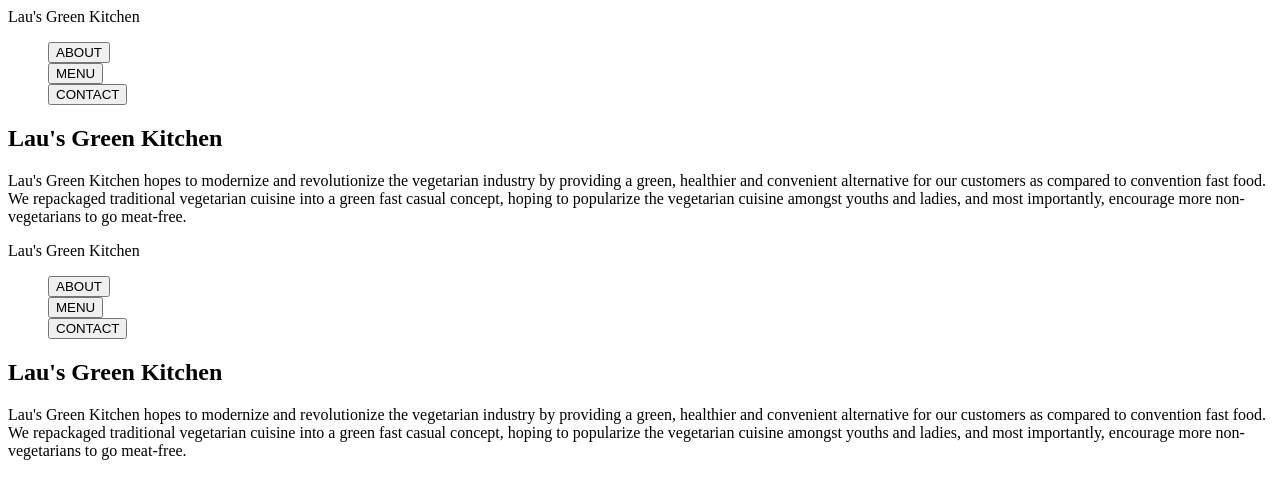
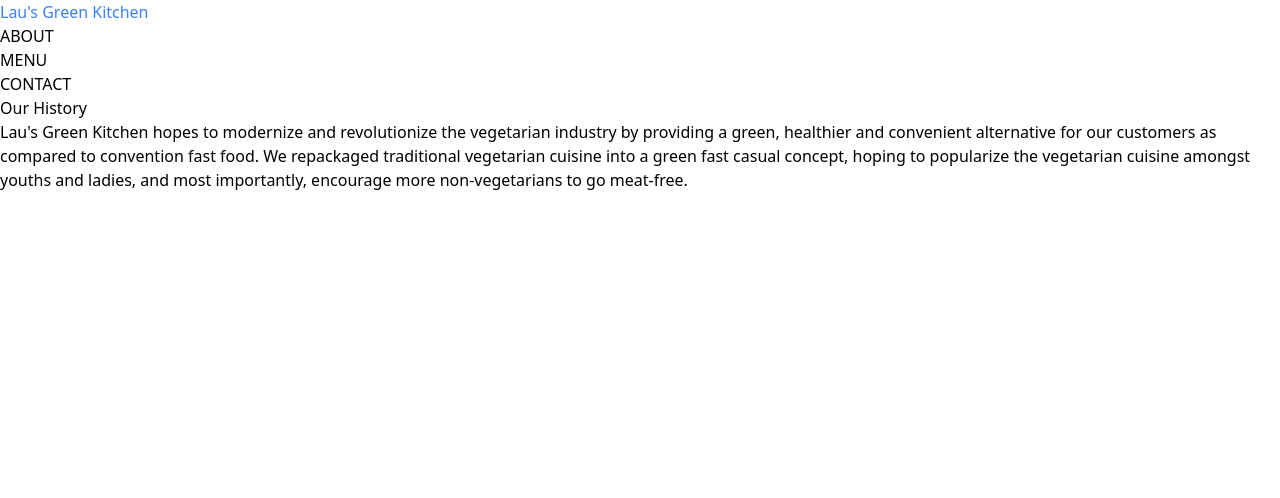
Before and after one commit to chasingtherain/odin-projects, a website built with webpack: page restaurant-page/dist/index.html in a window 1280 px wide. Built offline with nearby package versions, Linux system fonts and the light colour scheme.

Commit message:
added tailwind framework

```diff
--- a/restaurant-page/src/index.js
+++ b/restaurant-page/src/index.js
@@ -2,9 +2,9 @@
 const main = document.getElementById("content")
 
 // main page title
-const title = document.createElement("div")
+const title = document.createElement("h1")
 title.innerText = "Lau's Green Kitchen"
-title.classList =  "title"
+title.classList =  "text-blue-500"
 main.appendChild(title)
 
 // navbar
@@ -14,6 +14,7 @@ main.appendChild(navbar)
 
 //navbar unordered list
 const navbarContainer = document.createElement("ul")
+navbarContainer.classList = "navbar-container"
 navbar.appendChild(navbarContainer)
 
 
@@ -36,7 +37,7 @@ navList.forEach(
 
                 case "menu":
                     aboutContent.style.display = "none";
-                    menuContent.style.display = "block";
+                    menuContent.style.display = "flex";
                     contactContent.style.display = "none";
                     break;
 
@@ -71,7 +72,7 @@ contentContainer.appendChild(aboutContent)
 
 //about title
 const aboutTitle = document.createElement("h2")
-aboutTitle.innerText = "Lau's Green Kitchen"
+aboutTitle.innerText = "Our History"
 aboutContent.appendChild(aboutTitle)
 
 // about description
@@ -80,15 +81,19 @@ aboutDescription.innerText = "Lau's Green Kitchen hopes to modernize and revolut
 aboutContent.appendChild(aboutDescription)
 
 
+
 //menu content
 const menuContent = document.createElement("div")
-menuContent.innerText = "menu-content will be displayed here"
 menuContent.classList = "menu-content"
 menuContent.style.display = "none"
 contentContainer.appendChild(menuContent)
 
+//menu title
+// const menuTitle = document.createElement("h2")
+// menuTitle.innerText = "Impossible Menu"
+// menuContent.appendChild(menuTitle)
+
 //contact content
-const contactContentArr = []
 const contactContent = document.createElement("div")
 contactContent.classList = "contact-content"
 contactContent.style.display = "none"
@@ -109,3 +114,43 @@ contactInfo.forEach(
         contactContent.appendChild(infoItem)
     }
 )
+
+
+// menu content info
+class MenuCard{
+    constructor(name, price, picture){
+        this.name = name
+        this.price = price
+        this.picture = picture
+    }
+}
+
+const menuData = [
+    ["Impossible Pizza","$9.90", "../img/impossible-pizza.jpeg"],
+    ["Impossible Whopper","$12.90","../img/cheesy-veggie-burger.jpeg"],
+    ["Impossible Pau","$9.90","../img/impossible-bao.jpeg"],
+    ["Impossible Pie","$12.90","../img/impossible-pie.jpeg"],
+    ["Impossible Puff","$12.90","../img/impossible-puff.jpeg"]
+]
+
+menuData.forEach(
+    arr => {
+        const menuItem = new MenuCard(...arr)
+        // let menuDisplay = document.createElement("p")
+
+        let menuCard = document.createElement("div")
+        menuCard.style.border = "1px black solid"
+        menuCard.classList = "menu-item"
+        menuContent.appendChild(menuCard)
+
+        let menuCardPic = document.createElement("img")
+        menuCardPic.src = menuItem.picture
+        // menuCardPic.style.width = "250px"
+        menuCard.appendChild(menuCardPic)
+
+        let menuCardDescription = document.createElement("p")
+        menuCardDescription.innerText = `${menuItem.name}
+        ${menuItem.price}`
+        menuCard.appendChild(menuCardDescription)
+    }
+)
--- /dev/null
+++ b/restaurant-page/src/style.css
@@ -0,0 +1,3 @@
+@tailwind base;
+@tailwind components;
+@tailwind utilities;
--- /dev/null
+++ b/restaurant-page/tailwind.config.js
@@ -0,0 +1,7 @@
+module.exports = {
+  content: ["./src/**/*.{html,js}"],
+  theme: {
+    extend: {},
+  },
+  plugins: [],
+}
--- a/restaurant-page/webpack.config.js
+++ b/restaurant-page/webpack.config.js
@@ -0,0 +1,10 @@
+const path = require('path');
+
+module.exports = {
+  entry: './src/index.js',
+  output: {
+    filename: 'main.js',
+    path: path.resolve(__dirname, 'dist'),
+  },
+  mode: 'development'
+};
```
Also changed, not shown: restaurant-page/package.json (+6 -1 lines), restaurant-page/dist/index.html, restaurant-page/dist/main.js (added), restaurant-page/dist/style.css (added), restaurant-page/img/cheesy-veggie-burger.jpeg (added), restaurant-page/img/impossible-bao.jpeg (added), restaurant-page/img/impossible-pie.jpeg (added), restaurant-page/img/impossible-pizza.jpeg (added), restaurant-page/img/impossible-puff.jpeg (added), restaurant-page/readme.md (added), 3 other files.
